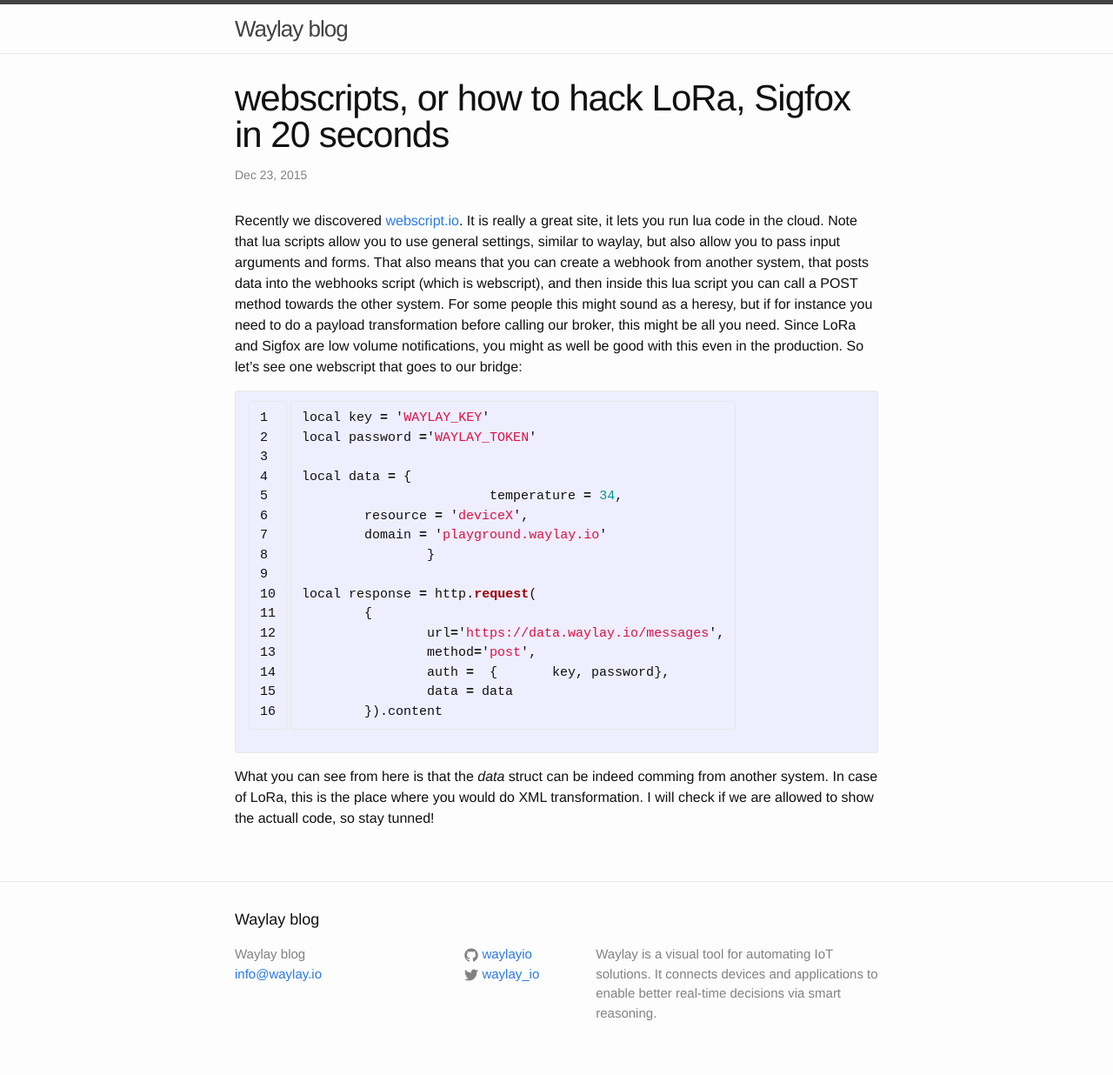
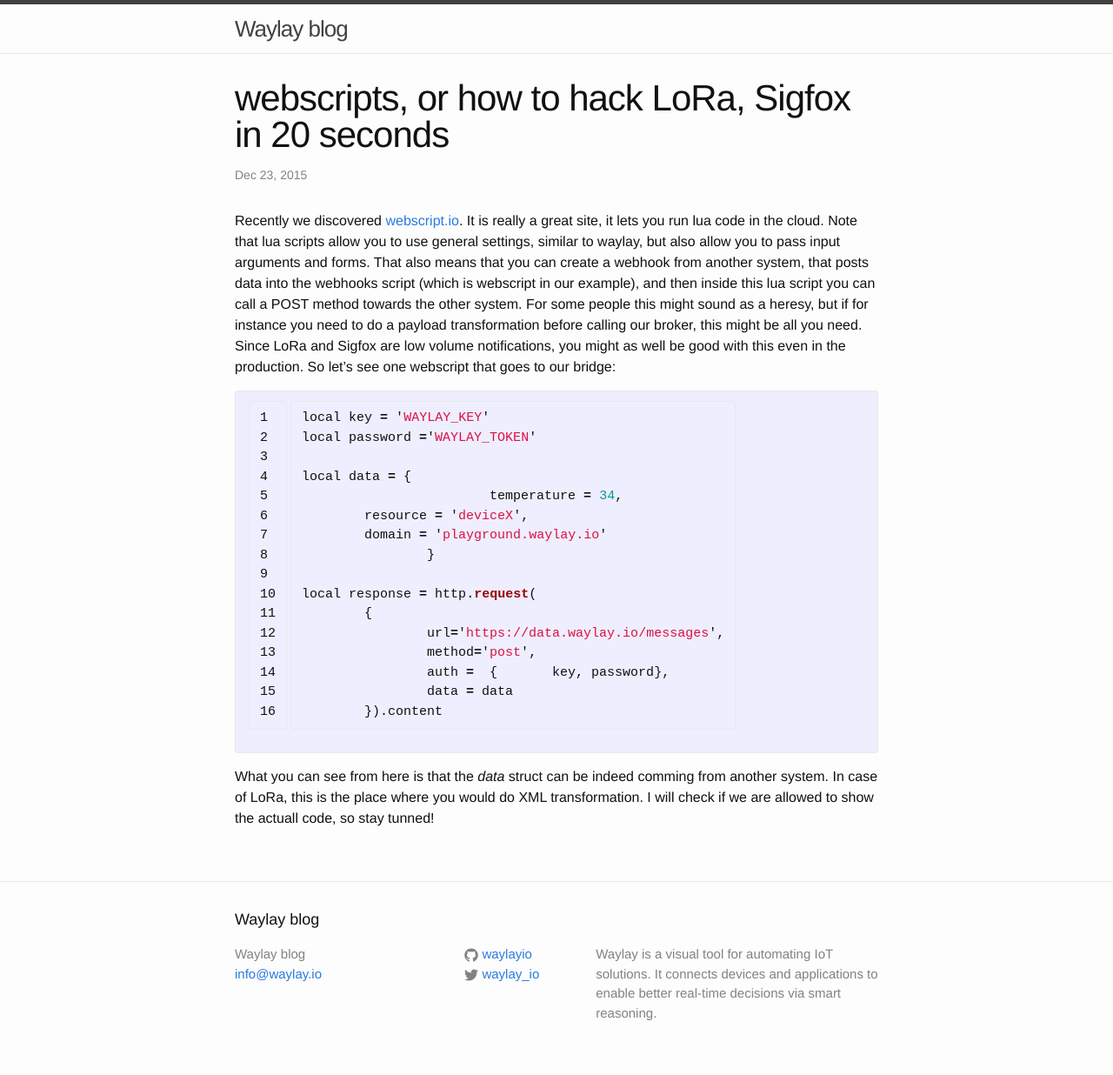
Before and after one commit to jasperdevrient/waylayio.github.io, a Jekyll site: the page built from _posts/2015-10-23-webscripts.markdown, in a window 1280 px wide. Shown: the whole page at 87% size. Built offline with Jekyll 4.4.1, drawn with Linux system fonts in a browser that asks for light colours.

Commit message:
Update 2015-10-23-webscripts.markdown

```diff
--- a/_posts/2015-10-23-webscripts.markdown
+++ b/_posts/2015-10-23-webscripts.markdown
@@ -5,7 +5,7 @@
 categories: integration
 ---
 
-Recently we discovered [webscript.io] [webscripts]. It is really a great site, it lets you run lua code in the cloud. Note that lua scripts allow you to use general settings, similar to waylay, but also allow you to pass input arguments and forms. That also means that you can create a webhook from another system, that posts data into the webhooks script (which is webscript), and then inside this lua script you can call a POST method towards the other system. For some people this might sound as a heresy, but if for instance you need to do a payload transformation before calling our broker, this might be all you need. Since LoRa and Sigfox are low volume notifications, you might as well be good with this even in the production. So let's see one webscript that goes to our bridge:
+Recently we discovered [webscript.io] [webscripts]. It is really a great site, it lets you run lua code in the cloud. Note that lua scripts allow you to use general settings, similar to waylay, but also allow you to pass input arguments and forms. That also means that you can create a webhook from another system, that posts data into the webhooks script (which is webscript in our example), and then inside this lua script you can call a POST method towards the other system. For some people this might sound as a heresy, but if for instance you need to do a payload transformation before calling our broker, this might be all you need. Since LoRa and Sigfox are low volume notifications, you might as well be good with this even in the production. So let's see one webscript that goes to our bridge:
 
 {% highlight javascript linenos %}
 local key = 'WAYLAY_KEY'
```
